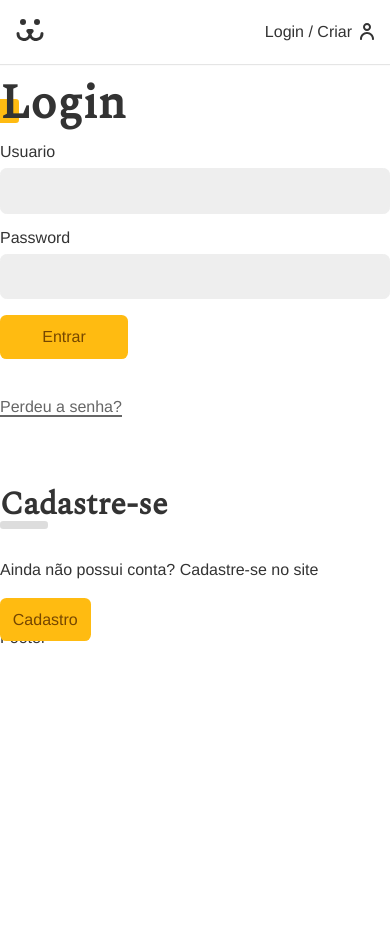
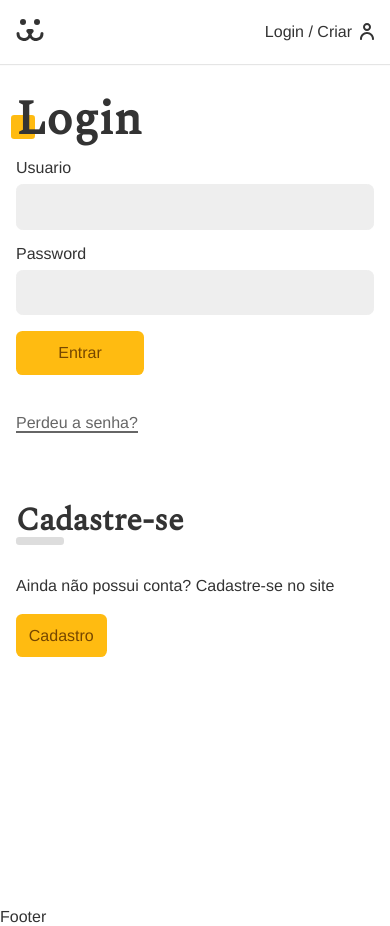
Before and after one commit to christiancordeiro/Dogs-react, a React app: page /login in a window 390 px wide. Before the commit the page ends 844 px from the top, so only its background shows below. Built offline with nearby package versions, Linux system fonts and the light colour scheme; the HTML template or start-up script is replaced by a standard one.

Commit message:
Login background

```diff
--- a/src/Components/Login/Login.jsx
+++ b/src/Components/Login/Login.jsx
@@ -5,13 +5,15 @@
 import LoginPasswordLost from "./LoginPasswordLost"
 import LoginPasswordReset from "./LoginPasswordReset"
 import { UserContext } from "../../UserContext"
+import styles from "./Login.module.css"
 
 const Login = () => {
   const { login } = useContext(UserContext)
 
   if (login === true) return <Navigate to="/conta" />
   return (
-    <div>
+    <section className={styles.login}>
+      <div className={styles.form}>
         <Routes>
           <Route path="/" element={<LoginForm />} />
           <Route path="criar" element={<LoginCreate />} />
@@ -19,6 +21,7 @@
           <Route path="resetar" element={<LoginPasswordReset />} />
         </Routes>
       </div>
+    </section>
   )
 }
 
--- /dev/null
+++ b/src/Components/Login/Login.module.css
@@ -0,0 +1,32 @@
+.login {
+  display: grid;
+  grid-template-columns: 1fr 1fr;
+  min-height: 100vh;
+  gap: 2rem;
+}
+
+.login::before {
+  content: "";
+  display: block;
+  background: url("../../Assets/login.jpg") no-repeat center center;
+  background-size: cover;
+}
+
+.form {
+  max-width: 30rem;
+  padding: 1rem;
+}
+
+@media (max-width: 40rem) {
+  .login {
+    grid-template-columns: 1fr;
+  }
+
+  .login::before {
+    display: none;
+  }
+
+  .form {
+    max-width: 100%;
+  }
+}
```
Lines whose indentation alone changed are shown as unchanged.
